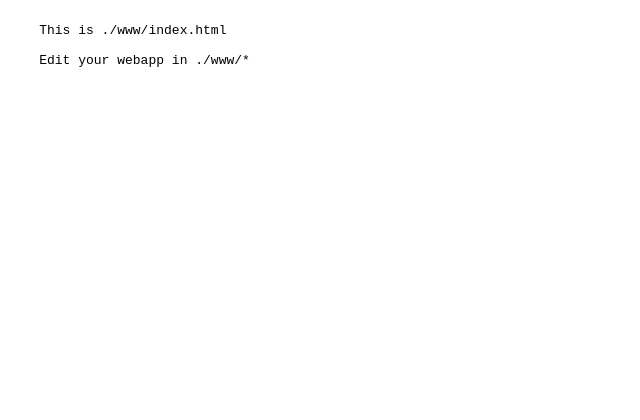
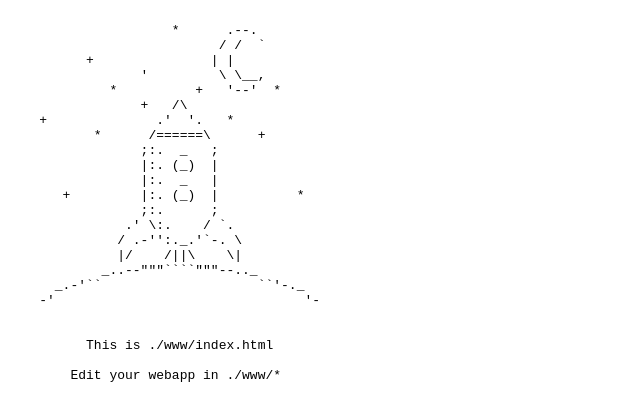
Before and after one commit to ashok-paragon/nodejs-heroku-template, a website: page www/index.html in a window 1280 px wide. Shown: the whole page, without its empty margins (0-640 px from the left). Drawn offline with Linux system fonts and the light colour scheme.

Commit message:
adding nice ascii art

`````diff
--- a/server.js
+++ b/server.js
@@ -17,4 +17,5 @@ app.set('port', process.env.PORT || 5000);
 
 app.listen(app.get('port'), function () {
     console.log('Express server listening on port ' + app.get('port'));
+    console.log('Open your browser at http://localhost:' + app.get('port'));
 });
--- a/www/index.html
+++ b/www/index.html
@@ -1,8 +1,30 @@
 <html>
 <pre>
 
-    This is ./www/index.html
+                     *      .--.
+                           / /  `
+          +               | |
+                 '         \ \__,
+             *          +   '--'  *
+                 +   /\
+    +              .'  '.   *
+           *      /======\      +
+                 ;:.  _   ;
+                 |:. (_)  |
+                 |:.  _   |
+       +         |:. (_)  |          *
+                 ;:.      ;
+               .' \:.    / `.
+              / .-'':._.'`-. \
+              |/    /||\    \|
+            _..--"""````"""--.._
+      _.-'``                    ``'-._
+    -'                                '-
 
-    Edit your webapp in ./www/*
+
+    	  This is ./www/index.html
+
+    	Edit your webapp in ./www/*
+
 </pre>
 </html>
`````
